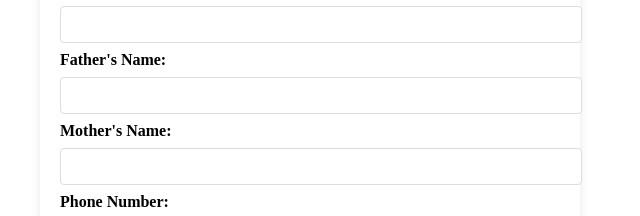
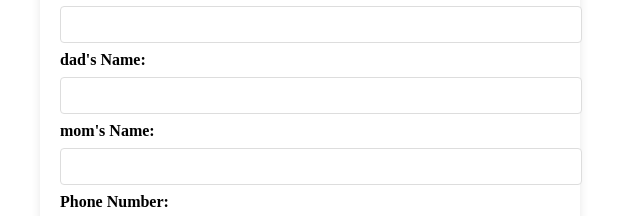
Before and after one commit to Ayeisha-Siddiq/e3, a plain HTML site: page index.html in a window 1280 px wide. Shown: the part 186-402 px from the top of the page, 330-970 px from the left. Drawn offline with Linux system fonts and the light colour scheme.

Commit message:
Update index.html

```diff
--- a/index.html
+++ b/index.html
@@ -17,10 +17,10 @@
             <label for="lastName">Last Name:</label>
             <input type="text" id="lastName" name="lastName" required>
 
-            <label for="fatherName">Father's Name:</label>
+            <label for="fatherName">dad's Name:</label>
             <input type="text" id="fatherName" name="fatherName" required>
 
-            <label for="motherName">Mother's Name:</label>
+            <label for="motherName">mom's Name:</label>
             <input type="text" id="motherName" name="motherName" required>
 
             <label for="phoneNumber">Phone Number:</label>
```
